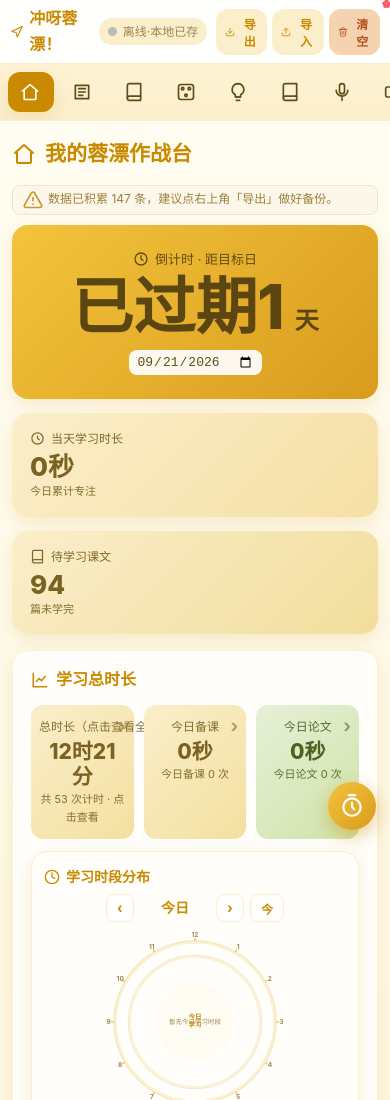
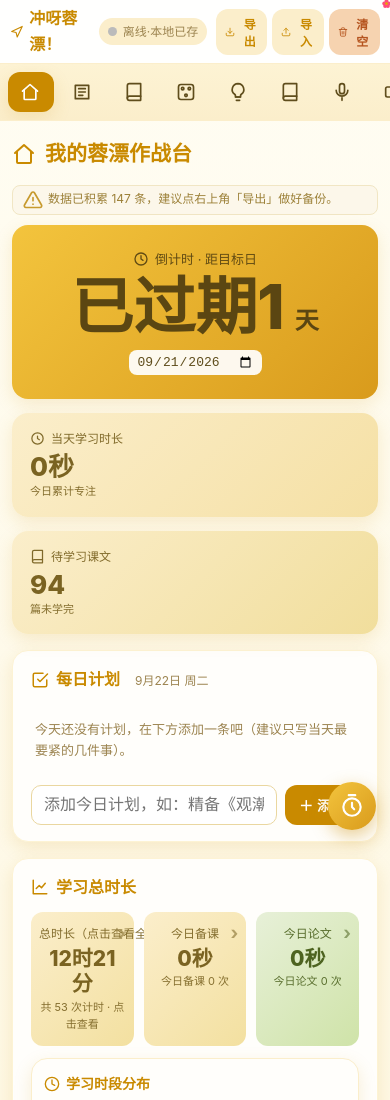
Before and after one commit to piggy-pi0706/rongpiao-sync, a website: page index.html in a window 390 px wide. Shown: the top 1100 px of the page. Drawn offline with Linux system fonts and the light colour scheme; no server answers.

Commit message:
deploy optimized workbench: index.html

```diff
--- a/index.html
+++ b/index.html
@@ -172,6 +172,17 @@
   .tc-del{flex:none;width:26px;height:26px;border:none;background:transparent;border-radius:50%;color:#c9b78a;font-size:18px;line-height:1;cursor:pointer;transition:background .15s,color .15s;display:flex;align-items:center;justify-content:center;}
   .tc-del:hover{background:#fbe2e2;color:#c0392b;}
   .tc-empty{padding:30px;text-align:center;color:var(--cy-sub);font-size:14px;}
+  /* 每日计划 */
+  .plan-list{margin-top:6px;}
+  .plan-item{display:flex;align-items:flex-start;gap:10px;padding:8px 2px;border-bottom:1px dashed var(--cy-soft);}
+  .plan-item:last-child{border-bottom:none;}
+  .plan-check{width:20px;height:20px;flex:none;margin-top:1px;cursor:pointer;accent-color:#d99b1c;}
+  .plan-text{flex:1;font-size:14px;color:var(--cy-text);line-height:1.5;word-break:break-word;cursor:pointer;}
+  .plan-item.done .plan-text{text-decoration:line-through;color:#b9a97f;}
+  .plan-del{flex:none;width:26px;height:26px;border:none;background:transparent;border-radius:50%;color:#c9b78a;font-size:18px;line-height:1;cursor:pointer;display:flex;align-items:center;justify-content:center;}
+  .plan-del:hover{background:#fbe2e2;color:#c0392b;}
+  .plan-carry{margin-top:8px;font-size:12px;color:#b5740a;background:#fff3d6;border-radius:8px;padding:6px 10px;display:flex;align-items:center;gap:8px;flex-wrap:wrap;}
+  .plan-empty{padding:14px 4px;font-size:13px;color:var(--cy-sub);}
   .grid2{display:grid;grid-template-columns:1fr 1fr;gap:14px;}
   .todo-item{display:flex;align-items:center;gap:10px;padding:9px 0;border-bottom:1px dashed var(--cy-soft);}
   .todo-item:last-child{border-bottom:none;}
@@ -520,6 +531,17 @@
           </div>
         </div>
 
+        <!-- 每日计划 -->
+        <div class="card" style="margin-top:16px;">
+          <h3><svg viewBox="0 0 24 24" fill="none" stroke="currentColor" stroke-width="2" stroke-linecap="round" stroke-linejoin="round"><polyline points="9 11 12 14 22 4"/><path d="M21 12v7a2 2 0 0 1-2 2H5a2 2 0 0 1-2-2V5a2 2 0 0 1 2-2h11"/></svg>每日计划<span style="font-size:12px;font-weight:400;color:var(--cy-sub);margin-left:8px;" id="planDateLabel"></span><span style="float:right;font-size:12px;font-weight:400;color:var(--cy-sub);" id="planProgress"></span></h3>
+          <div id="planList" class="plan-list"></div>
+          <div id="planCarry" class="plan-carry" style="display:none;"></div>
+          <div style="display:flex;gap:8px;margin-top:10px;">
+            <input type="text" id="planInput" placeholder="添加今日计划，如：精备《观潮》＋试讲一遍" style="flex:1;padding:9px 12px;border:1px solid #ead7a0;border-radius:10px;font-size:16px;box-sizing:border-box;">
+            <button class="btn primary" style="flex:none;" onclick="window.RP.addPlan()">＋ 添加</button>
+          </div>
+        </div>
+
         <div class="card" style="margin-top:16px;" data-page-node-id="PbAlTwMvwYCAb8hj3ixYBb">
           <h3 data-page-node-id="oC3LZe8G1crk7Dt9KG87NQ"><svg viewBox="0 0 24 24" fill="none" stroke="currentColor" stroke-width="2" stroke-linecap="round" stroke-linejoin="round" data-page-node-id="cXFCrkNKOTiSbV6xiALkFE"><path d="M3 3v18h18" data-page-node-id="BKY8gnTVE3hWtMPieAQD85"/><path d="M7 14l4-4 3 3 5-6" data-page-node-id="t0tCZnBbrEz45emmQ6E3Pv"/></svg>学习总时长</h3>
           <div class="stat-row" data-page-node-id="7q5kZMyFsRGPTYHVZggq93">
@@ -1130,6 +1152,7 @@
     if(!S.struct)S.struct=DEFAULT_STRUCT.slice();
     if(!S.intro)S.intro=[];
     if(!S.videos)S.videos=[];
+    if(!S.plans)S.plans={};
     if(!S.newsUpdated)S.newsUpdated="2026-08-02";
     // 一次性合并 Tier1 必补缺口篇目（兼容已存 localStorage 的老用户；2026-08 核对）
     if(!S._t1merged){
@@ -1462,7 +1485,7 @@
     while((S.study.daily[todayStr(d3)]||0)>0){ streak++; d3.setDate(d3.getDate()-1); if(streak>1000)break; }
     document.getElementById("streak").textContent=streak;
     renderCalendar();
-    // 备份提示
+    renderTodayPlan();
     var totalRecs=S.study.sessions.length+S.texts.length;
     var b=document.getElementById("backupBanner");
     if(totalRecs>=30){
@@ -2749,6 +2772,81 @@
     renderHome();
     if(typeof renderStudyClock==="function") renderStudyClock();
   }
+
+  // ===== 每日计划（当天待办清单，S.plans={"YYYY-MM-DD":[{id,text,done}]}）=====
+  function planKey(d){ return todayStr(d||new Date()); }
+  function planDateLabel(){
+    var d=new Date();
+    var wd=["周日","周一","周二","周三","周四","周五","周六"][d.getDay()];
+    return (d.getMonth()+1)+"月"+d.getDate()+"日 "+wd;
+  }
+  function renderTodayPlan(){
+    var list=document.getElementById("planList"); if(!list)return;
+    if(!S.plans)S.plans={};
+    var tkey=planKey();
+    if(!S.plans[tkey])S.plans[tkey]=[];
+    var items=S.plans[tkey];
+    var lab=document.getElementById("planDateLabel");
+    if(lab)lab.textContent=planDateLabel();
+    var doneN=0; items.forEach(function(p){ if(p.done)doneN++; });
+    var pg=document.getElementById("planProgress");
+    if(pg)pg.textContent=items.length?("已完成 "+doneN+"/"+items.length):"";
+    var html="";
+    items.forEach(function(p){
+      html+='<div class="plan-item'+(p.done?" done":"")+'">'+
+        '<input type="checkbox" class="plan-check" '+(p.done?"checked":"")+' onclick="window.RP.togglePlan(\''+p.id+'\')">'+
+        '<span class="plan-text" onclick="window.RP.togglePlan(\''+p.id+'\')">'+esc(p.text)+'</span>'+
+        '<button type="button" class="plan-del" title="删除" onclick="window.RP.delPlan(\''+p.id+'\')">×</button>'+
+      '</div>';
+    });
+    if(!items.length) html='<div class="plan-empty">今天还没有计划，在下方添加一条吧（建议只写当天最要紧的几件事）。</div>';
+    list.innerHTML=html;
+    // 昨日未完成提示（可一键带入今天）
+    var carry=document.getElementById("planCarry");
+    if(carry){
+      var y=new Date(); y.setDate(y.getDate()-1);
+      var yArr=(S.plans||{})[planKey(y)]||[];
+      var yUn=0; yArr.forEach(function(x){ if(!x.done)yUn++; });
+      if(yUn>0){
+        carry.style.display="flex";
+        carry.innerHTML='<span>昨天还有 '+yUn+' 条未完成</span><button type="button" class="btn ghost" style="padding:3px 10px;font-size:12px;min-height:26px;" onclick="window.RP.carryPlans()">带入今天</button>';
+      } else carry.style.display="none";
+    }
+  }
+  function addPlan(){
+    var inp=document.getElementById("planInput"); if(!inp)return;
+    var t=(inp.value||"").trim();
+    if(!t){ inp.focus(); return; }
+    if(!S.plans)S.plans={};
+    var tkey=planKey();
+    if(!S.plans[tkey])S.plans[tkey]=[];
+    S.plans[tkey].push({id:"p"+Date.now()+Math.floor(Math.random()*9000+1000),text:t,done:false});
+    inp.value="";
+    save();
+    renderTodayPlan();
+  }
+  function togglePlan(id){
+    var arr=(S.plans||{})[planKey()]||[];
+    var x=null; arr.forEach(function(p){ if(p.id===id)x=p; });
+    if(x){ x.done=!x.done; save(); renderTodayPlan(); }
+  }
+  function delPlan(id){
+    var arr=(S.plans||{})[planKey()]||[];
+    var i=-1; arr.forEach(function(p,ix){ if(p.id===id)i=ix; });
+    if(i>=0){ arr.splice(i,1); save(); renderTodayPlan(); }
+  }
+  function carryPlans(){
+    var y=new Date(); y.setDate(y.getDate()-1);
+    var yArr=(S.plans||{})[planKey(y)]||[];
+    var tkey=planKey();
+    if(!S.plans)S.plans={};
+    if(!S.plans[tkey])S.plans[tkey]=[];
+    yArr.forEach(function(x){
+      if(!x.done) S.plans[tkey].push({id:"p"+Date.now()+Math.floor(Math.random()*9000+1000),text:x.text,done:false});
+    });
+    save();
+    renderTodayPlan();
+  }
   function openTimer(){
     var ov=document.getElementById("timerOverlay");
     if(ov)ov.style.display="flex";
@@ -2902,6 +3000,8 @@
     document.getElementById("btnClear").onclick=clearAll;
     document.getElementById("syncChip").onclick=syncNow;
     document.getElementById("targetDate").onchange=function(e){ S.profile.targetDate=e.target.value; save(); renderHome(); };
+    var pi=document.getElementById("planInput");
+    if(pi) pi.addEventListener("keydown",function(e){ if(e.key==="Enter"){ e.preventDefault(); addPlan(); } });
     // 目录
     document.getElementById("btnAddText").onclick=addText;
     document.getElementById("btnResetTexts").onclick=resetTexts;
@@ -2974,7 +3074,8 @@
     transcribeRec:transcribeRec,saveTranscript:saveTranscript,setFam:setFam,setTextFam:setTextFam,
     toggleWrong:toggleWrong,goStruct:goStruct,showDay:showDay,
     startVideoRec:startVideoRec,renderVideo:renderVideo,renameVid:renameVid,saveVidTranscript:saveVidTranscript,saveVidReview:saveVidReview,saveVidReviewFromPlayer:saveVidReviewFromPlayer,filterVideosByReview:filterVideosByReview,clearVidReviewFilter:clearVidReviewFilter,renderVidReviewSummary:renderVidReviewSummary,clearVidSearch:clearVidSearch,openVidPlayer:openVidPlayer,closeVidPlayer:closeVidPlayer,openJianan:openJianan,closeJianan:closeJianan,    openTimeCollection:openTimeCollection,closeTimeCollection:closeTimeCollection,renderTimeCollection:renderTimeCollection,
-    openBackfill:openBackfill,closeBackfill:closeBackfill,submitBackfill:submitBackfill,deleteSession:deleteSession,recomputeStudyTotals:recomputeStudyTotals
+    openBackfill:openBackfill,closeBackfill:closeBackfill,submitBackfill:submitBackfill,deleteSession:deleteSession,recomputeStudyTotals:recomputeStudyTotals,
+    addPlan:addPlan,togglePlan:togglePlan,delPlan:delPlan,carryPlans:carryPlans,renderTodayPlan:renderTodayPlan
   };
 
   // 启动
```
